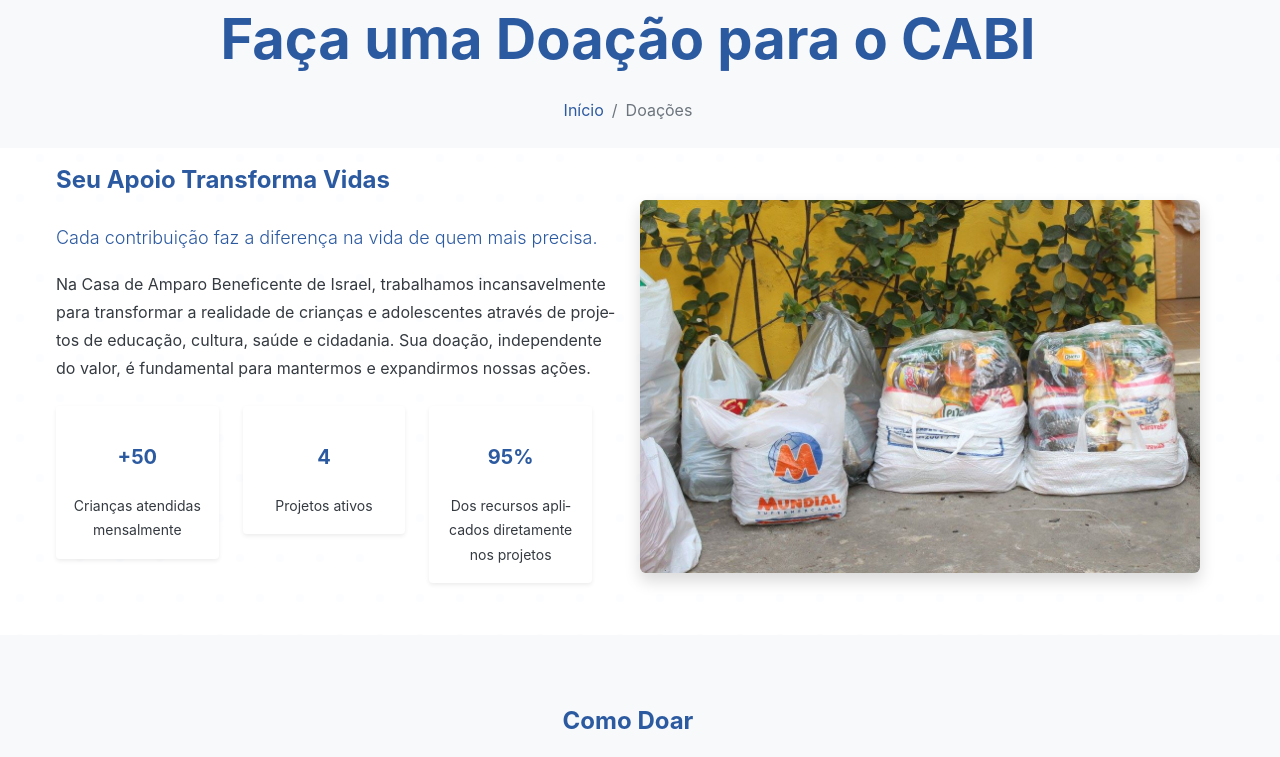
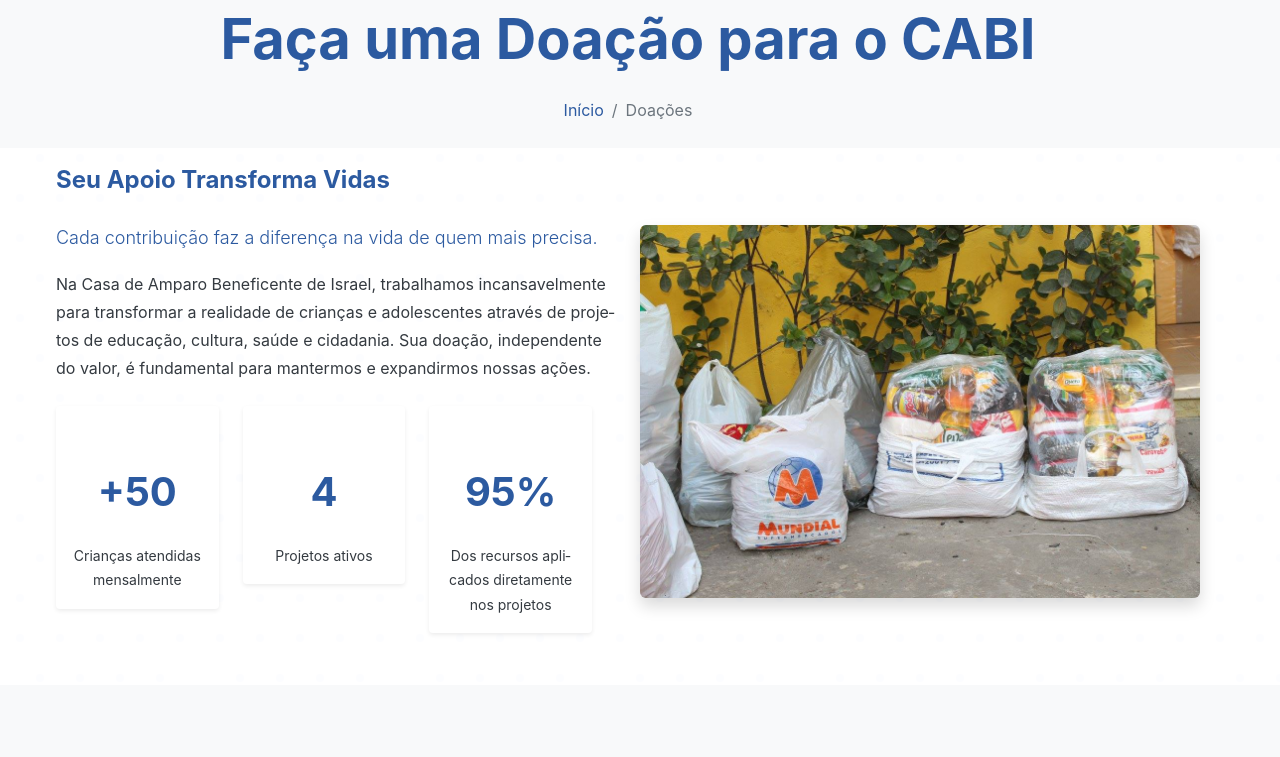
Before and after one commit to BianoSorriso/OngAbrigoCasaDeIsraelNovo, a Django app: page /doacoes/ in a window 1280 px wide. Shown: the part 182-939 px from the top of the page. Run offline with Django 5.2, Linux system fonts and the light colour scheme; data that the repository does not hold is empty.

Commit message:
Implementa animação dos contadores e marcação nas páginas; ajusta velocidade (~6.5s) e suporte a '+' e '%'.

```diff
--- a/templates/pages/doacoes.html
+++ b/templates/pages/doacoes.html
@@ -132,19 +132,19 @@ console.log('🔥 Script do modal PIX carregado!');
                     <div class="row g-3">
                         <div class="col-md-4 col-sm-12">
                             <div class="card border-0 shadow-sm text-center p-3">
-                                <h3 class="h4 fw-bold text-primary mb-2">+50</h3>
+                                <h3 class="h4 fw-bold text-primary mb-2 impact-number">+50</h3>
                                 <p class="mb-0 small">Crianças atendidas mensalmente</p>
                             </div>
                         </div>
                         <div class="col-md-4 col-sm-12">
                             <div class="card border-0 shadow-sm text-center p-3">
-                                <h3 class="h4 fw-bold text-primary mb-2">4</h3>
+                                <h3 class="h4 fw-bold text-primary mb-2 impact-number">4</h3>
                                 <p class="mb-0 small">Projetos ativos</p>
                             </div>
                         </div>
                         <div class="col-md-4 col-sm-12">
                             <div class="card border-0 shadow-sm text-center p-3">
-                                <h3 class="h4 fw-bold text-primary mb-2">95%</h3>
+                                <h3 class="h4 fw-bold text-primary mb-2 impact-number">95%</h3>
                                 <p class="mb-0 small">Dos recursos aplicados diretamente nos projetos</p>
                             </div>
                         </div>
@@ -384,28 +384,28 @@ console.log('🔥 Script do modal PIX carregado!');
                                 <div class="progress flex-grow-1 mx-3" style="height: 10px;">
                                     <div class="progress-bar bg-primary" role="progressbar" style="width: 70%" aria-valuenow="70" aria-valuemin="0" aria-valuemax="100"></div>
                                 </div>
-                                <span class="badge bg-primary">70%</span>
+                                <span class="badge bg-primary impact-number">70%</span>
                             </div>
                             <div class="d-flex justify-content-between align-items-center mb-3">
                                 <span>Infraestrutura</span>
                                 <div class="progress flex-grow-1 mx-3" style="height: 10px;">
                                     <div class="progress-bar bg-success" role="progressbar" style="width: 15%" aria-valuenow="15" aria-valuemin="0" aria-valuemax="100"></div>
                                 </div>
-                                <span class="badge bg-success">15%</span>
+                                <span class="badge bg-success impact-number">15%</span>
                             </div>
                             <div class="d-flex justify-content-between align-items-center mb-3">
                                 <span>Administrativo</span>
                                 <div class="progress flex-grow-1 mx-3" style="height: 10px;">
                                     <div class="progress-bar bg-info" role="progressbar" style="width: 10%" aria-valuenow="10" aria-valuemin="0" aria-valuemax="100"></div>
                                 </div>
-                                <span class="badge bg-info">10%</span>
+                                <span class="badge bg-info impact-number">10%</span>
                             </div>
                             <div class="d-flex justify-content-between align-items-center">
                                 <span>Captação</span>
                                 <div class="progress flex-grow-1 mx-3" style="height: 10px;">
                                     <div class="progress-bar bg-warning" role="progressbar" style="width: 5%" aria-valuenow="5" aria-valuemin="0" aria-valuemax="100"></div>
                                 </div>
-                                <span class="badge bg-warning">5%</span>
+                                <span class="badge bg-warning impact-number">5%</span>
                             </div>
                         </div>
                     </div>
--- a/templates/pages/home.html
+++ b/templates/pages/home.html
@@ -36,7 +36,7 @@
                     <div class="card h-100 border-0 shadow-sm">
                     <div class="card-body p-4">
                         <i class="fas fa-users fa-3x text-primary mb-3"></i>
-                        <h2 class="display-5 fw-bold text-primary">50+</h2>
+                        <h2 class="display-5 fw-bold text-primary impact-number">50+</h2>
                         <p class="card-text text-muted">Crianças Beneficiadas</p>
                     </div>
                 </div>
@@ -45,7 +45,7 @@
                     <div class="card h-100 border-0 shadow-sm">
                     <div class="card-body p-4">
                         <i class="fas fa-hands-helping fa-3x text-primary mb-3"></i>
-                        <h2 class="display-5 fw-bold text-primary">8+</h2>
+                        <h2 class="display-5 fw-bold text-primary impact-number">8+</h2>
                         <p class="card-text text-muted">Projetos Realizados</p>
                     </div>
                 </div>
@@ -54,7 +54,7 @@
                     <div class="card h-100 border-0 shadow-sm">
                     <div class="card-body p-4">
                         <i class="fas fa-heart fa-3x text-primary mb-3"></i>
-                        <h2 class="display-5 fw-bold text-primary">15+</h2>
+                        <h2 class="display-5 fw-bold text-primary impact-number">15+</h2>
                         <p class="card-text text-muted">Voluntários Ativos</p>
                     </div>
                 </div>
```
Also changed, not shown: static/js/main.js (+28 -24 lines), media/qr_codes/qr_pix_1.png.
